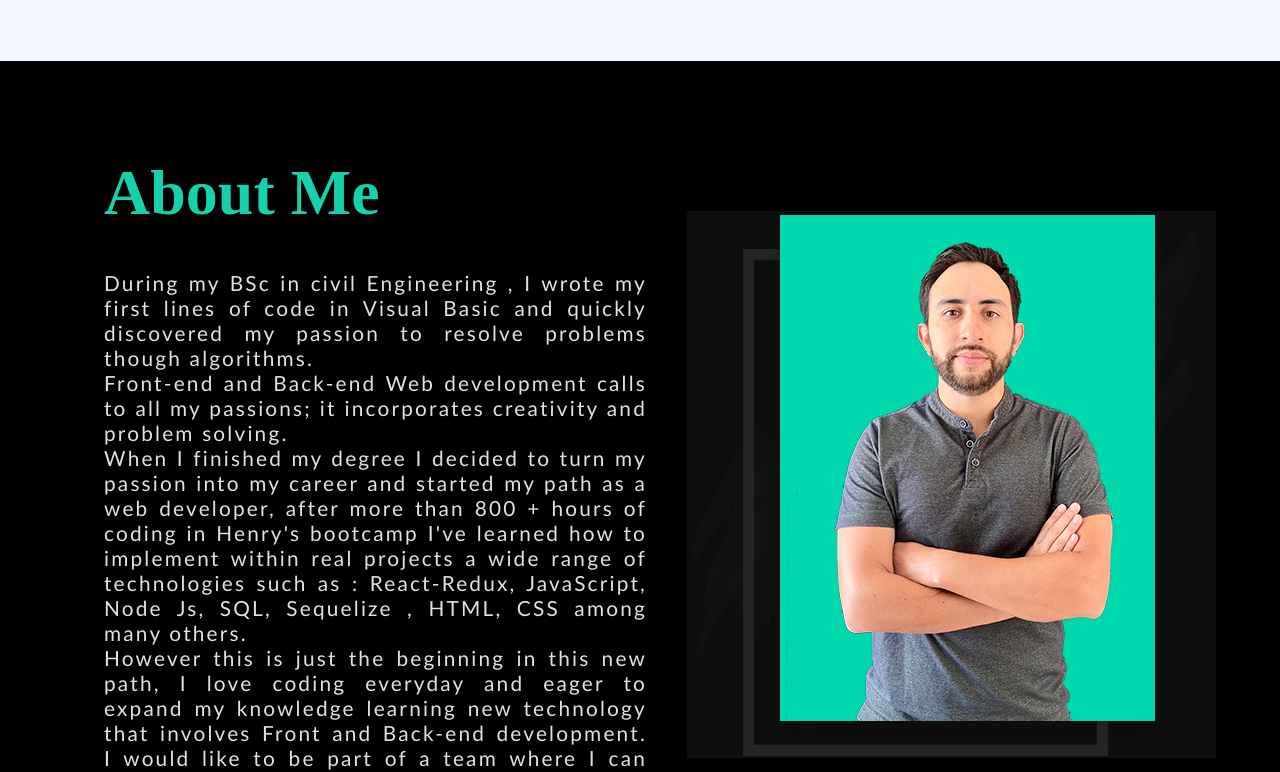
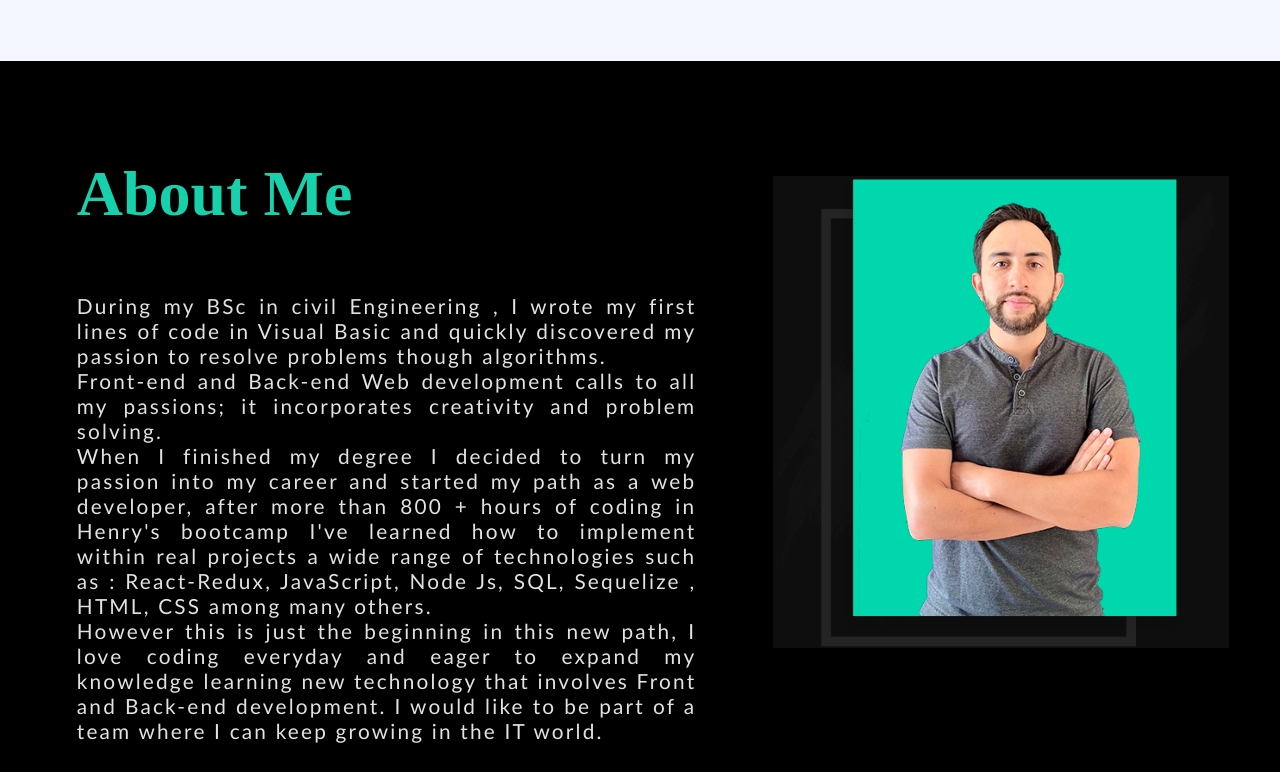
Before and after one commit to AlejoMl1/PersonalCV, a plain HTML site: page index.html in a window 1280 px wide. Shown: the part 739-1511 px from the top of the page. Drawn offline with Linux system fonts and the light colour scheme.

Commit message:
add the react food and fix some responsive problems

```diff
--- a/css/widescreen.css
+++ b/css/widescreen.css
@@ -126,6 +126,7 @@
         /* transform: translate(-20%, -50%); */
     }
 
+    /* * this is the image of the mobile version */
     .name img {
         display: none;
     }
@@ -150,6 +151,8 @@
         justify-content: center;
         align-content: center;
         overflow: hidden;
+        box-sizing: border-box;
+        padding-top: 2%;
         /* background-color: purple; */
         /* background-image: url("../images/bgf.jpg");
         background-size: 90%;
@@ -159,17 +162,18 @@
 
     .name_right img {
         /* width: 90%;
-        height: 90%; */
+        height: 100%; */
         object-fit: fill;
 
     }
 
-
-    */ .name p:nth-child(1),
     .name .details {
         color: #6c707c;
         font-size: 16px;
+        margin-top: 5%;
+        /* padding-top: 5%; */
     }
+
 
     .name h1 {
         font-family: Poppins;
@@ -179,6 +183,7 @@
         color: #292929;
     }
 
+
     .cv-btn {
         width: 200px;
         height: 45px;
@@ -187,6 +192,7 @@
         color: #ffffffff;
         justify-content: center;
         align-items: center;
+        margin-top: 4%;
 
     }
 
@@ -267,14 +273,18 @@
         display: flex;
         align-items: center;
         justify-content: space-between;
-        padding: 50px 5% 0px 5%;
+        /* padding: 50px 5% 0px 5%; */
+        overflow: hidden;
     }
 
     .about-text {
         font-family: 'Gill Sans', 'Gill Sans MT', Calibri, 'Trebuchet MS', sans-serif;
-        width: 50%;
-        padding-right: 40px;
-        padding-left: 40px;
+        width: 55%;
+        height: 100%;
+        padding-right: 6%;
+        padding-left: 6%;
+        padding-top: 15%;
+
     }
 
     .about-text h1 {
@@ -304,7 +314,22 @@
         letter-spacing: 2.2px;
         text-align: justify;
         text-justify: inter-word;
-        margin-top: 40px;
+        margin-top: 10%;
+    }
+
+    .about-model {
+        width: 45%;
+        height: 100%;
+        overflow: hidden;
+        box-sizing: border-box;
+        margin: 0 auto;
+        padding-top: 9%;
+        padding-bottom: 5%;
+
+    }
+
+    .about-model img {
+        width: 90%;
 
     }
 
--- a/index.html
+++ b/index.html
@@ -174,17 +174,16 @@
 
         </div>
         <div class="project-container-calculator">
-           <a href="#"><h3 class="project-calculator">Calculator App</h3></a>
+           <a href="https://front-spa-food-kybhbzvj8-alejoml1.vercel.app/"><h3 class="project-calculator">React-Redux SPA Food</h3></a>
             <a href="#"><img
-                src="images/working.jpg"
+                src="images/ReactFoodImg.png"
                 alt="netflic-clone"
                 loading="lazy"
                 class="project-pic"
             /></a>
             <p class="project-details">
-            Lorem, ipsum dolor sit amet consectetur adipisicing elit. Quas
-            ratione vel inventore labore commodi modi quos culpa aut saepe!
-            Alias!
+                This single page application was created with React-Redux in the Front-end and in the Back-end the data of the recipes was fetched from spooncular API and saved in a local DB using Postgres and Squelize.
+
             </p>
             <!-- <a href="#" target="_blank" class="project-link">Check it Out!</a> -->
         </div>
```
Also changed, not shown: images/ReactFoodImg.png (added).
